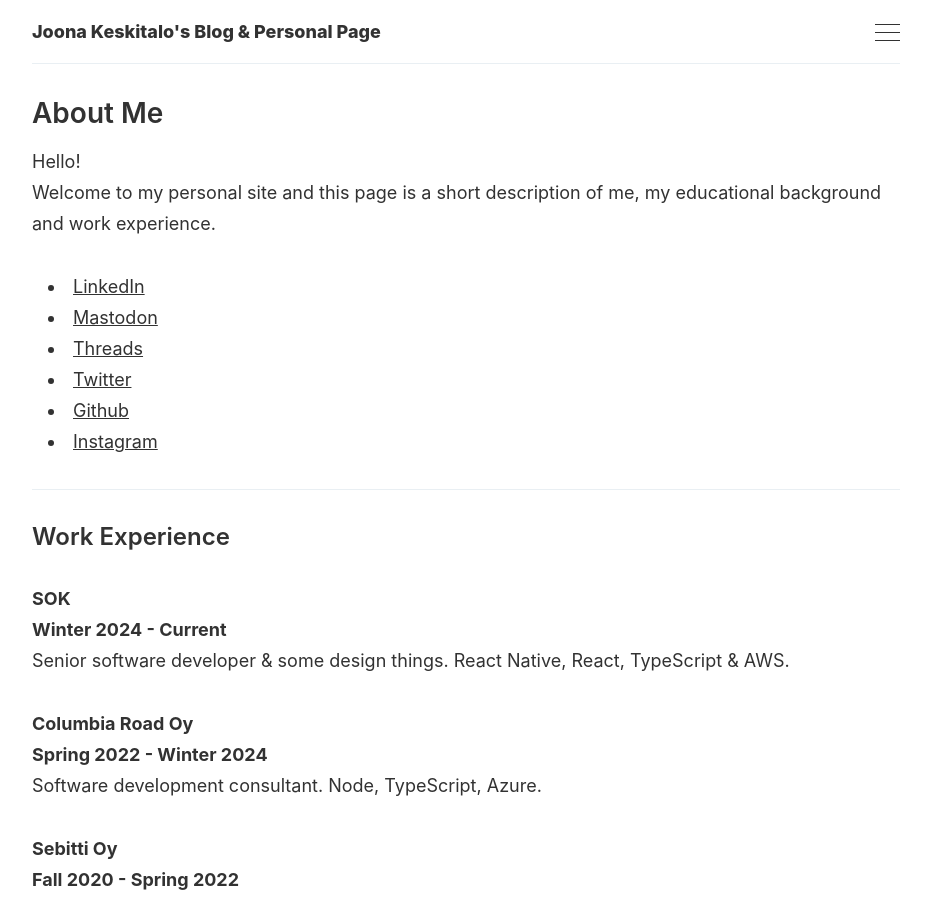
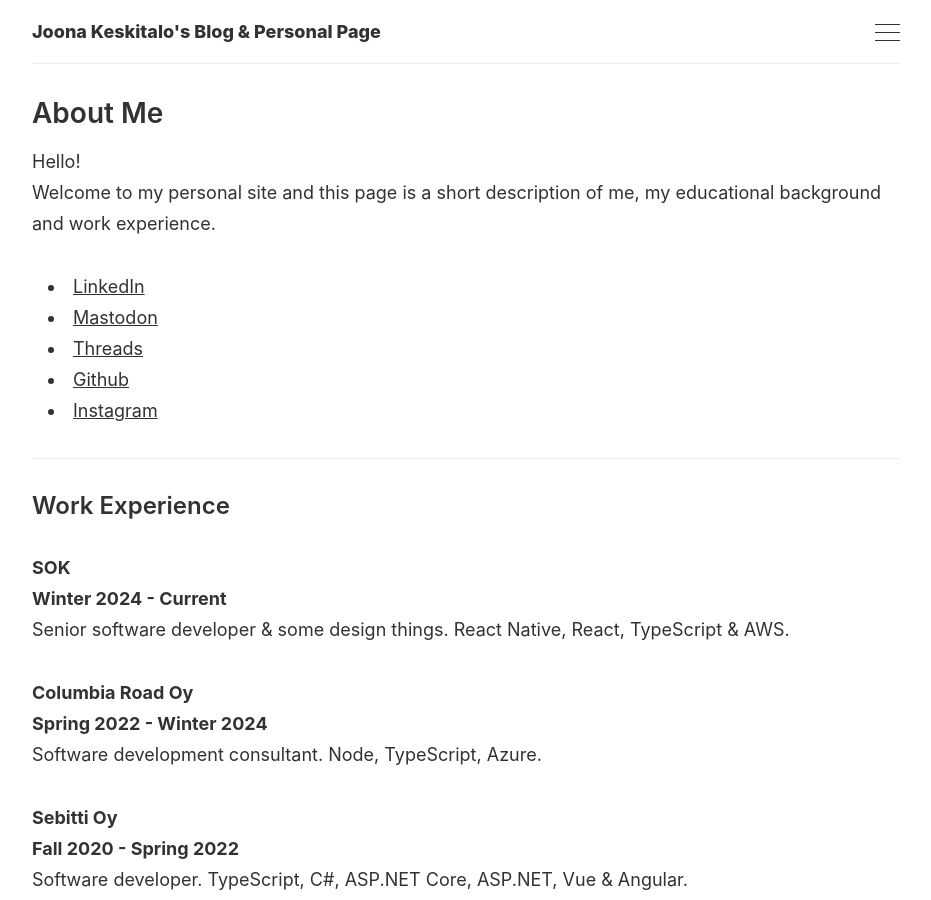
Before and after one commit to joonakeskitalo/joonakeskitalo.github.io, a Jekyll site: the page built from _pages/about.md, in a window 1280 px wide and 900 px high. Shown: the whole window, without its empty margins (174-1105 px from the left). Built offline with Jekyll 4.4.1, drawn with Linux system fonts in a browser that asks for light colours.

Commit message:
feat: remove twitter

```diff
--- a/_config.yml
+++ b/_config.yml
@@ -3,7 +3,6 @@
 description: "Joona Keskitalo's Blog & Personal Page"
 # baseurl:     ''
 url:         'https://joonakeskitalo.github.io'
-twitter:     'https://twitter.com/joonikko'
 github:      'https://github.com/joonakeskitalo'
 instagram:   'http://instagram.com/joonikko'
 linkedin:    'https://www.linkedin.com/in/joona-keskitalo/'
--- a/_includes/footer.html
+++ b/_includes/footer.html
@@ -9,10 +9,6 @@
           </a>
         </li>
         <li class='c-social-nav__item'>
-          <a href='{{ site.twitter }}' target='_blank'>
-            <span class='c-social-nav__icon' data-icon='ei-sc-twitter' data-size='s'></span>
-          </a>
-        <li class='c-social-nav__item'>
           <a href='{{ site.linkedin }}' target='_blank'>
             <span class='c-social-nav__icon' data-icon='ei-sc-linkedin' data-size='s'></span>
           </a>
@@ -23,14 +19,12 @@
             <span class='c-social-nav__icon' data-icon='ei-sc-instagram' data-size='s'></span>
           </a>
         </li>
-
         <li class='c-social-nav__item'>
           <a href='mailto:{{ site.email }}' target='_blank'>
             <span class='c-social-nav__icon' data-icon='ei-envelope' data-size='s'></span>
           </a>
         </li>
       </ul>
-
     </div>
   </div>
 </footer>
--- a/_includes/navigation.html
+++ b/_includes/navigation.html
@@ -12,7 +12,7 @@
   <a class='c-nav__link' href='{{ site.baseurl }}/feed.xml'>RSS</a>
 </li>
 
-<br/>
+<br />
 <div class='o-grid'>
   <div class='o-grid__col o-grid__col--full'>
     <ul class='o-plain-list c-social-nav u-text-center'>
@@ -21,10 +21,7 @@
           <span class='c-social-nav__icon' data-icon='ei-sc-github' data-size='s'></span>
         </a>
       </li>
-        <li class='c-social-nav__item'>
-          <a href='{{ site.twitter }}' target='_blank'>
-            <span class='c-social-nav__icon' data-icon='ei-sc-twitter' data-size='s'></span>
-          </a>
+
       <li class='c-social-nav__item'>
         <a href='{{ site.linkedin }}' target='_blank'>
           <span class='c-social-nav__icon' data-icon='ei-sc-linkedin' data-size='s'></span>
--- a/_pages/about.md
+++ b/_pages/about.md
@@ -9,7 +9,6 @@
 - [LinkedIn](https://www.linkedin.com/in/joona-keskitalo/)
 - [Mastodon](https://mastodon.social/@joonikko)
 - [Threads](https://www.threads.net/@joonikko)
-- [Twitter](https://twitter.com/joonikko)
 - [Github](https://github.com/joonakeskitalo)
 - [Instagram](http://instagram.com/joonikko)
 
```
Lines whose indentation alone changed are shown as unchanged.
